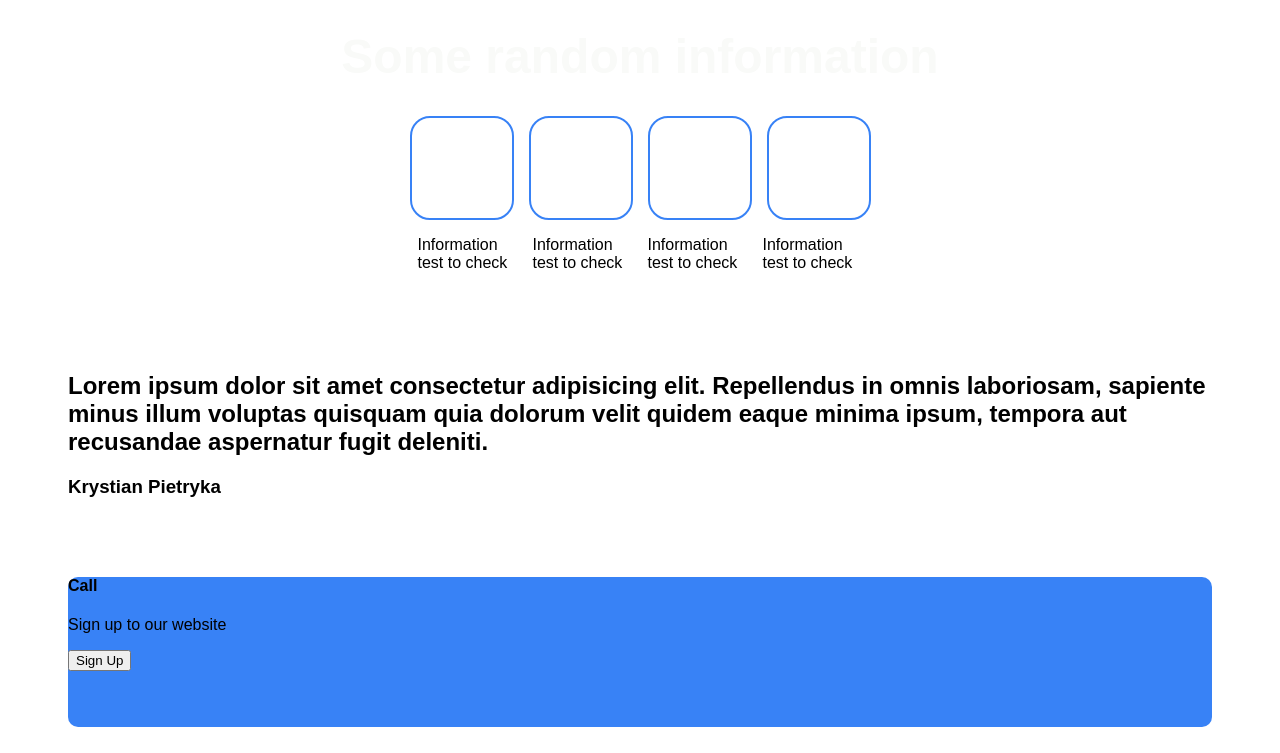
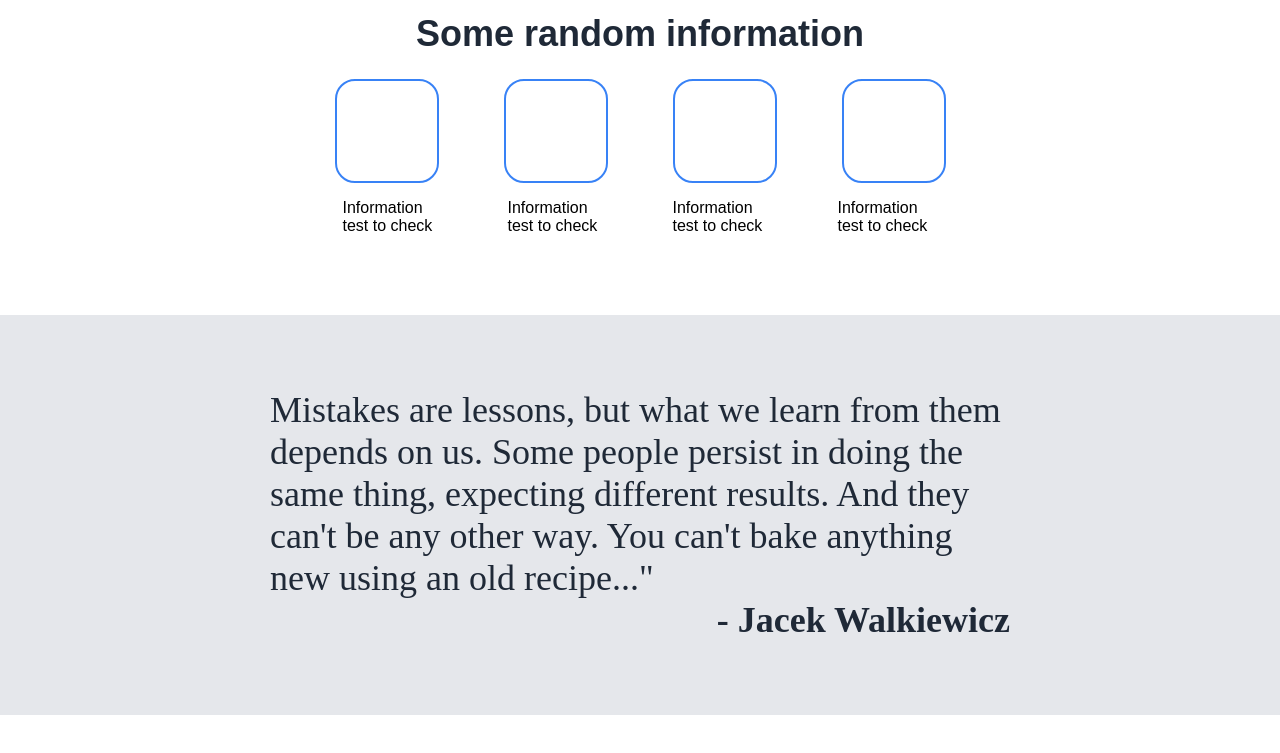
Before and after one commit to KrystianXP/Landing_Page, a plain HTML site: page index.html in a window 1280 px wide. Shown: the part 387-1140 px from the top of the page. Drawn offline with Linux system fonts and the light colour scheme.

Commit message:
Styling quote section Using mainly flexbox, centring quote-block, changing font and background color

```diff
--- a/index.html
+++ b/index.html
@@ -10,7 +10,7 @@
     <div class="wraper">
         <div class="header">
             <div class="logo">
-               <p>Logo</p>
+               <p>Header Logo</p>
             </div>
             <div class="links">
                 <ul>
@@ -30,6 +30,7 @@
                 <img src="assets/pexels-photo-14701898.jpeg" alt="mountains photo" width="400px" height="400px">
             </div>
         </div>
+
         <div class="info">
             <div class="title">
                 <h1>Some random information</h1>
@@ -47,10 +48,13 @@
                 <p>Information test to check</p>
             </div>
         </div>
-        <div class="quote">
-                <h2>Lorem ipsum dolor sit amet consectetur adipisicing elit. Repellendus in omnis laboriosam, sapiente minus illum voluptas quisquam quia dolorum velit quidem eaque minima ipsum, tempora aut recusandae aspernatur fugit deleniti.</h2>
-                <h3>Krystian Pietryka</h3>
-        </div>
+        <div class="quote-block">
+            <div class="quote">
+                    <p>Mistakes are lessons, but what we learn from them depends on us. Some people persist in doing the same thing, expecting different results. And they can't be any other way. You can't bake anything new using an old recipe..."</p>
+                    <p class="signature">- Jacek Walkiewicz <p>
+            </div>
+          </div>
+
         <div class="action">
             <div class="blue">
                 <div class="left-text">
--- a/style.css
+++ b/style.css
@@ -1,5 +1,7 @@
 body{
     font-family: sans-serif;
+    margin: 0;
+    padding: 0;
 
 }
 .wraper{
@@ -56,10 +58,32 @@ img{
     padding-left: 60px;
     padding-right: 60px;
 }
+
+.quote-block{
+    display: flex;
+    background-color: #E5E7EB;
+    justify-content: center;
+    align-items: center;
+
+}
+.quote p{
+    font-size: 36px;
+    font-family: italic;
+    color: #1F2937;
+    margin: 0;
+}
+.signature{
+    font-weight: bold;
+}
 .quote{
-    padding-left: 60px;
-    padding-right: 60px;
+    display: flex;
+    flex-direction: column;
+    width: 740px;
+    height: 400px;
+    align-items: end;
+    justify-content: center;
 }
+
 .footer{
     padding-left: 60px;
     padding-right: 60px;
@@ -68,10 +92,15 @@ img{
     display: flex;
     justify-content: center;
 }
+.title h1{
+    font-size: 36px;
+    font-weight: bold;
+    color: #1F2937
+}
 .blocks{
     display: flex;
     justify-content: center;
-    gap: 15px;
+    gap: 65px;
 }
 .block{
     height: 100px;
@@ -81,7 +110,7 @@ img{
 }
 .texts{
     display: flex;
-    gap: 15px;
+    gap: 65px;
     justify-content: center;
 }
 .texts p{
```
